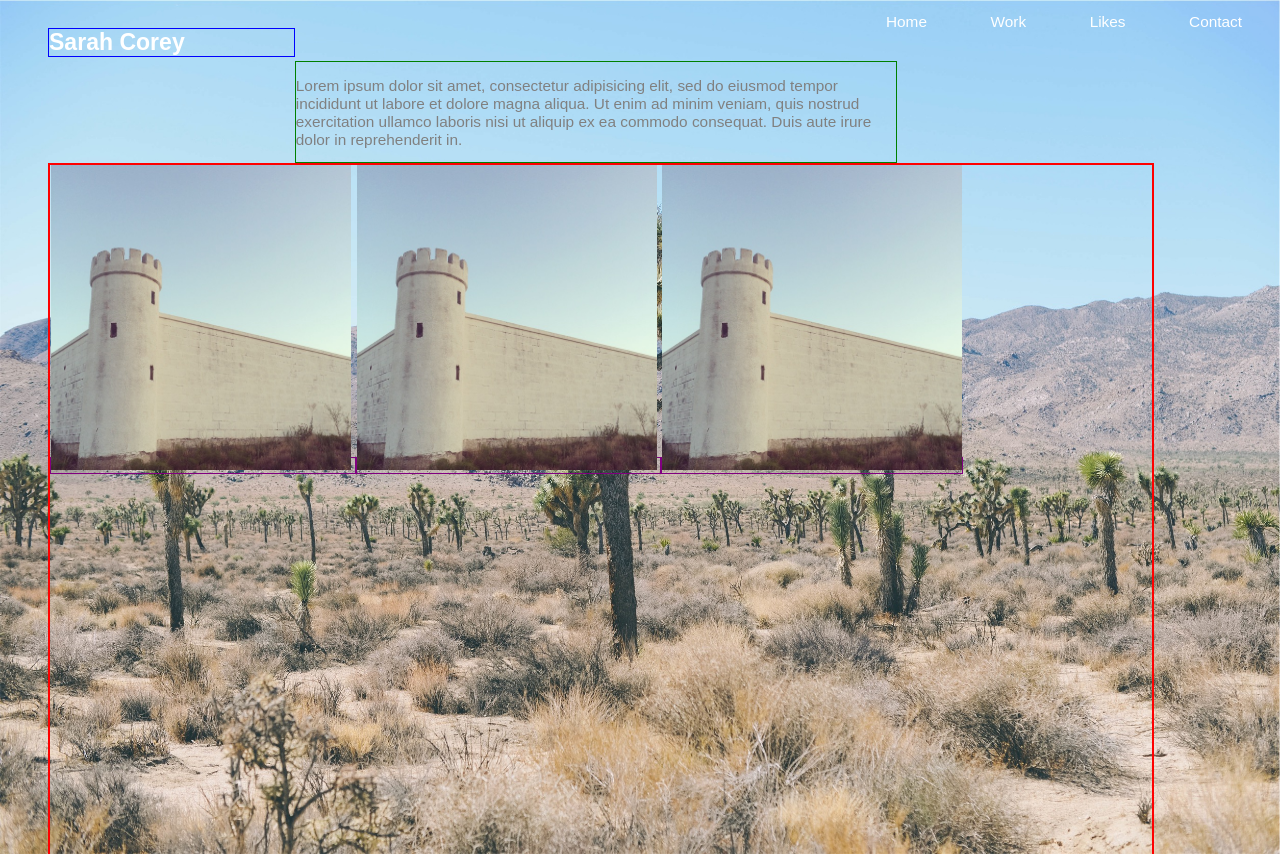
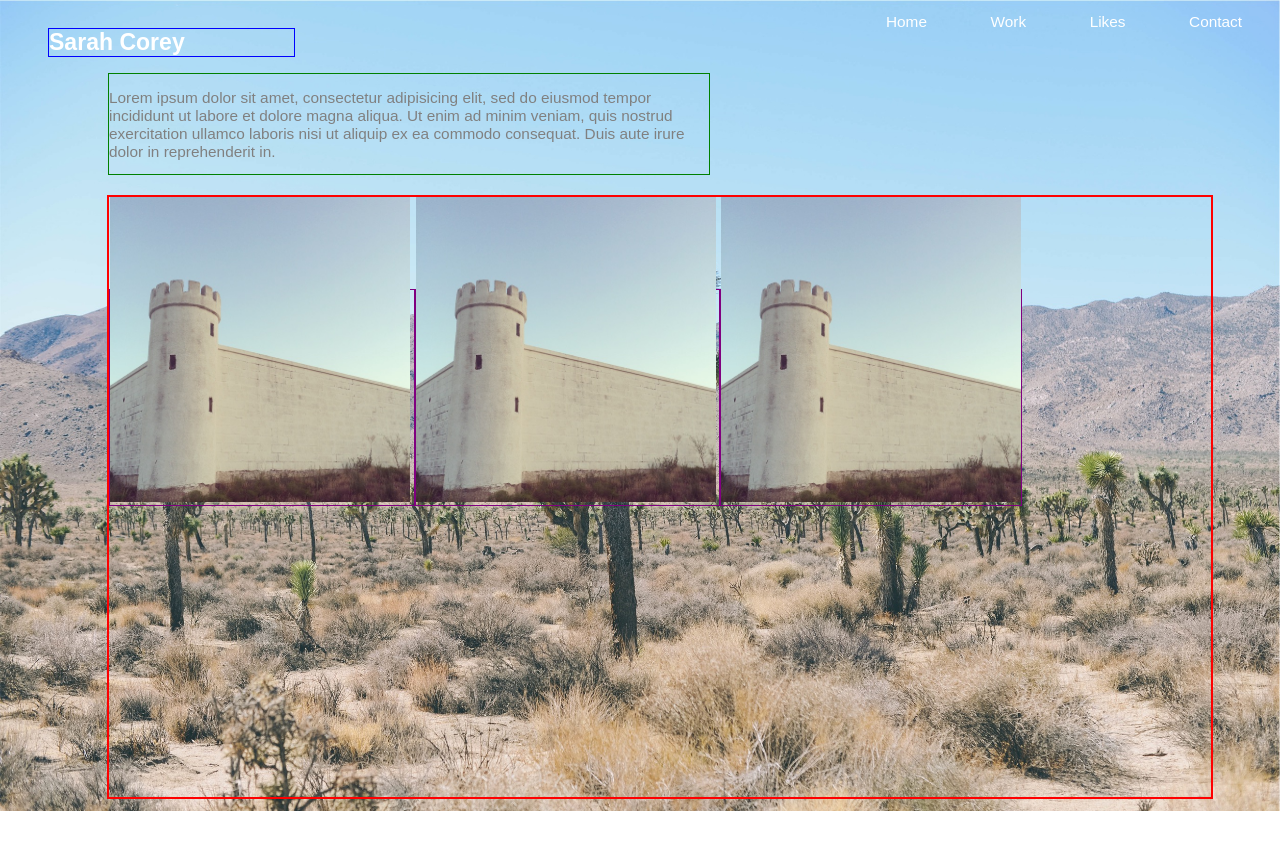
Before and after one commit to Slyncorey34/Portfolio, a plain HTML site: page work.html in a window 1280 px wide. Shown: the top 854 px of the page. After the commit the page ends 811 px from the top, so only its background shows below. Drawn offline with Linux system fonts and the light colour scheme.

Commit message:
Style sheet updates: text section fixed

```diff
--- a/scorey_portfolio.css
+++ b/scorey_portfolio.css
@@ -46,26 +46,28 @@ html {
 	width: 600px;
 	height: 100px;
 	border: 1px solid green;
-	float: left;
-	/*clear: both;*/
-	margin-top: 30px;
+	/*float: left;*/
+	clear: both;
+	margin-bottom: 20px;
+	margin-left: 60px;
 	font-size: 120%;
 }
 #gallery{
 	width: 90%;
 	/*border: 1px solid black;*/
-	height: 900px;
-/*	margin: 0 auto*/
-clear: both;
+	height: 600px;
+	margin: 0 auto;
+	clear: both;
 	/*padding-top: 210px;*/
 	border: 2px solid red;
 }
 .gallery{
 	display: inline;
-	/*margin: 9px;*/
-
-
+	width: 90%;
+	margin: 0 auto;
+	height: 600px;
 	border: 1px solid purple;
+	padding-top: 200px;
 }
 h1{
 	color: white;
--- a/work.html
+++ b/work.html
@@ -22,13 +22,13 @@
 <div id="gallery">
 
 		<div class="gallery">
-			<img src="Marfa.jpg" alt="writing" width="300" height="305">
+			<img src="Marfa.jpg" alt="design" width="300" height="305">
 		</div>
 		<div class="gallery">
 			<img src="Marfa.jpg" alt="design" width="300" height="305">
 		</div>
 		<div class="gallery">
-			<img src="Marfa.jpg" alt="web" width="300" height="305">
+			<img src="Marfa.jpg" alt="design" width="300" height="305">
 		</div>
 	</div>
 </body>
```
